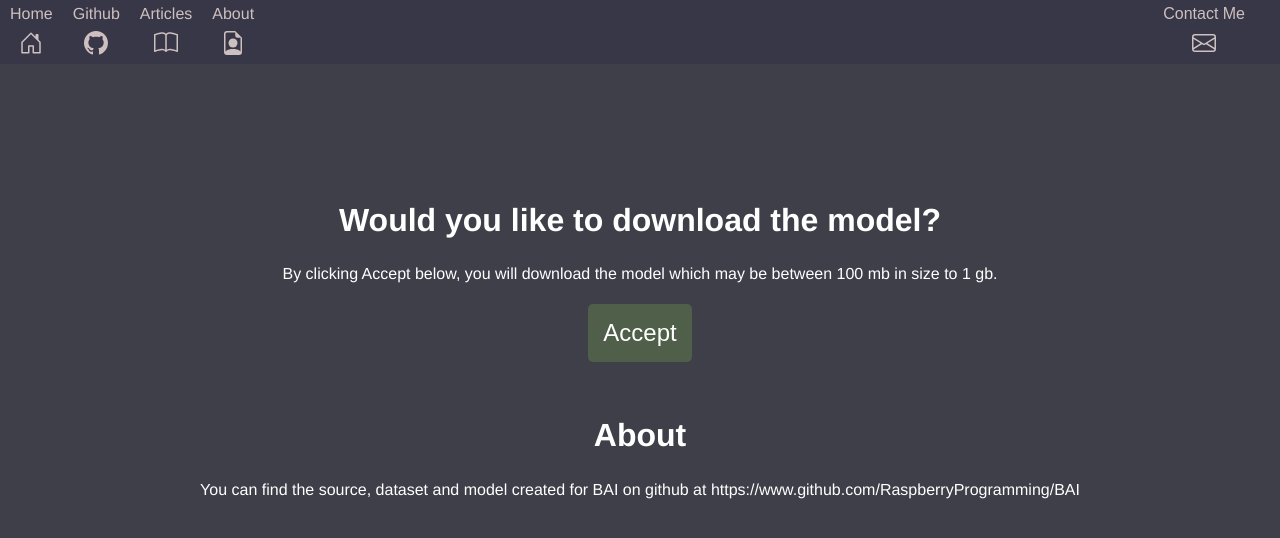
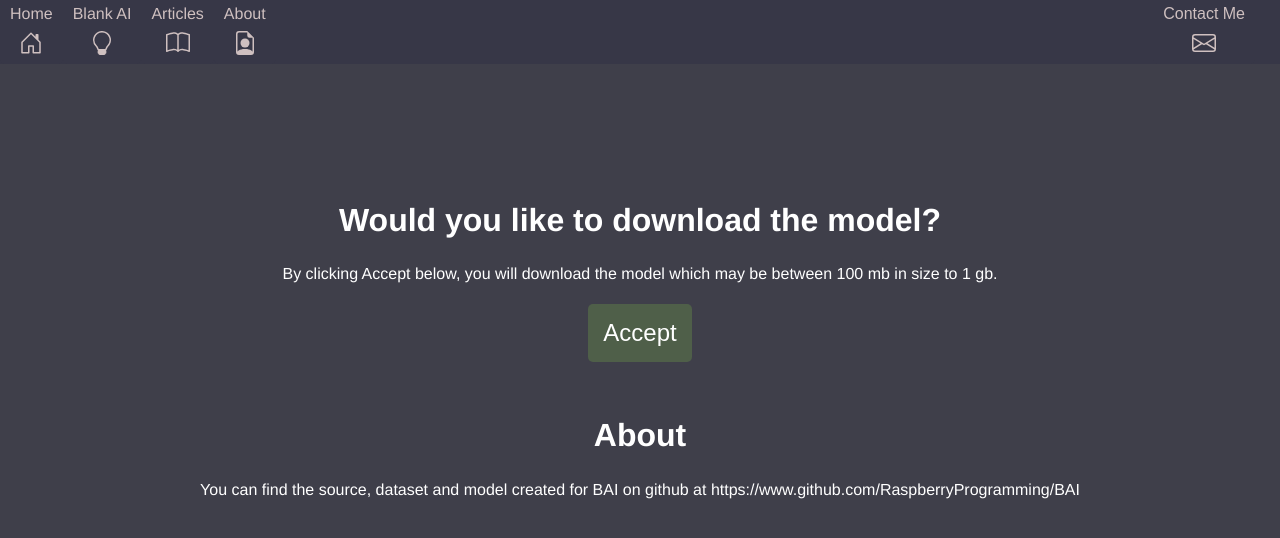
Before and after one commit to RaspberryProgramming/portfolio, a React (Create React App) app: page /bai in a window 1280 px wide. Shown: the top 538 px of the page. Built offline with nearby package versions, Linux system fonts and the light colour scheme.

Commit message:
Added Github section in About This will replace section in navbar

```diff
--- a/src/components/About.js
+++ b/src/components/About.js
@@ -3,6 +3,7 @@ import { Link } from 'react-router-dom';
 import './css/About.css';
 import Theater from './subcomponents/Theater';
 import Card from './subcomponents/Card';
+import GithubRepos from './subcomponents/GithubRepos';
 
 
 class About extends React.Component {
@@ -35,11 +36,16 @@ class About extends React.Component {
           at the end of this semester.
         </Card>
 
-        <Card title="Camerin Figueroa" image={"/img/profile.webp"}>
+        <Card title="Camerin Figueroa" image="/img/profile.webp">
           You can find a few of my projects on my
           <a href="https://github.com/RaspberryProgramming" target="_blank" rel="noreferrer"> Github</a> or look through a list of projects on this website
           at the <Link to="/github"> Github Page</Link>. You can email me at <a href="mailto:cam@camscode.com">cam@camscode.com</a>. You can also find more
           social media below, just click the image and it'll bring you to the selected website.
+        </Card>
+
+        <Card title="Github" image="/img/github.webp" link="/github">
+          You can access a list of github repositories that I've created directly on this site.
+          <GithubRepos style={{width: "50vw"}} username="RaspberryProgramming"/>
         </Card>
 
 
--- a/src/components/Navigation.js
+++ b/src/components/Navigation.js
@@ -3,7 +3,7 @@ import { Link } from 'react-router-dom';
 import { connect } from 'react-redux';
 import {toggleContactModal} from '../actions'
 import './css/Navigation.css';
-import { HouseDoor, FileEarmarkPerson, Github, Envelope, Book } from 'react-bootstrap-icons';
+import { HouseDoor, FileEarmarkPerson, Lightbulb, Envelope, Book } from 'react-bootstrap-icons';
 import ContactModal from './subcomponents/ContactModal';
 
 const Navigation = (props) => {
@@ -13,9 +13,9 @@ const Navigation = (props) => {
         Home
         <HouseDoor />
       </Link>
-      <Link to="/github">
-        Github
-        <Github />
+      <Link to="/bai">
+        Blank AI
+        <Lightbulb />
       </Link>
       <Link to="/articles">
         Articles
--- a/src/components/css/Card.css
+++ b/src/components/css/Card.css
@@ -12,11 +12,13 @@
     color: #3D3D3D;
 }
 
-.card .content {
+.card .content-box {
     text-align:left;
     font-size:xx-large;
     margin-right: 2rem;
     margin-top: 2rem;
+    max-height: 80vh;
+    overflow: hidden;
 }
 
 .card img {
@@ -30,7 +32,7 @@
     border-color: #A5B2A4;
     border-radius: 5px;
     padding: 2px;
-    height: 10rem;
+    max-height: 10rem;
     width: 10rem;
     margin: auto;
     background-color: #FAFAFF
--- a/src/components/subcomponents/Card.js
+++ b/src/components/subcomponents/Card.js
@@ -15,8 +15,11 @@ const Card = (props) => {
     return (
         <div className="card">
             <div>
-                <div className="title">{props.title}</div>
-                <div className="content">
+                {props.link ?
+                    <a href={props.link} className="title">{props.title}</a>
+                    :<div className="title">{props.title}</div>
+                }
+                <div className="content-box">
                     {props.children}
                 </div>
             </div>
```
